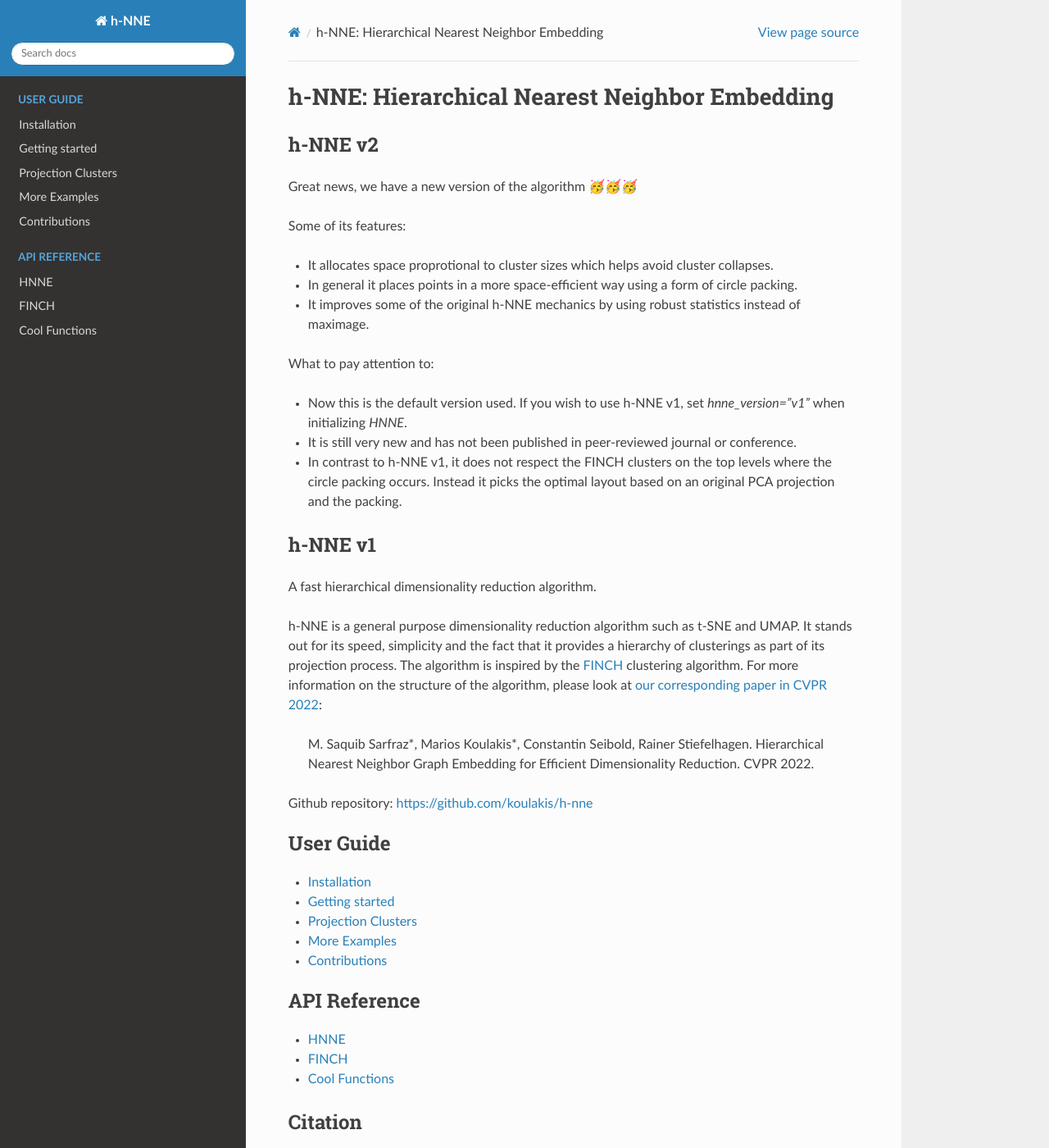
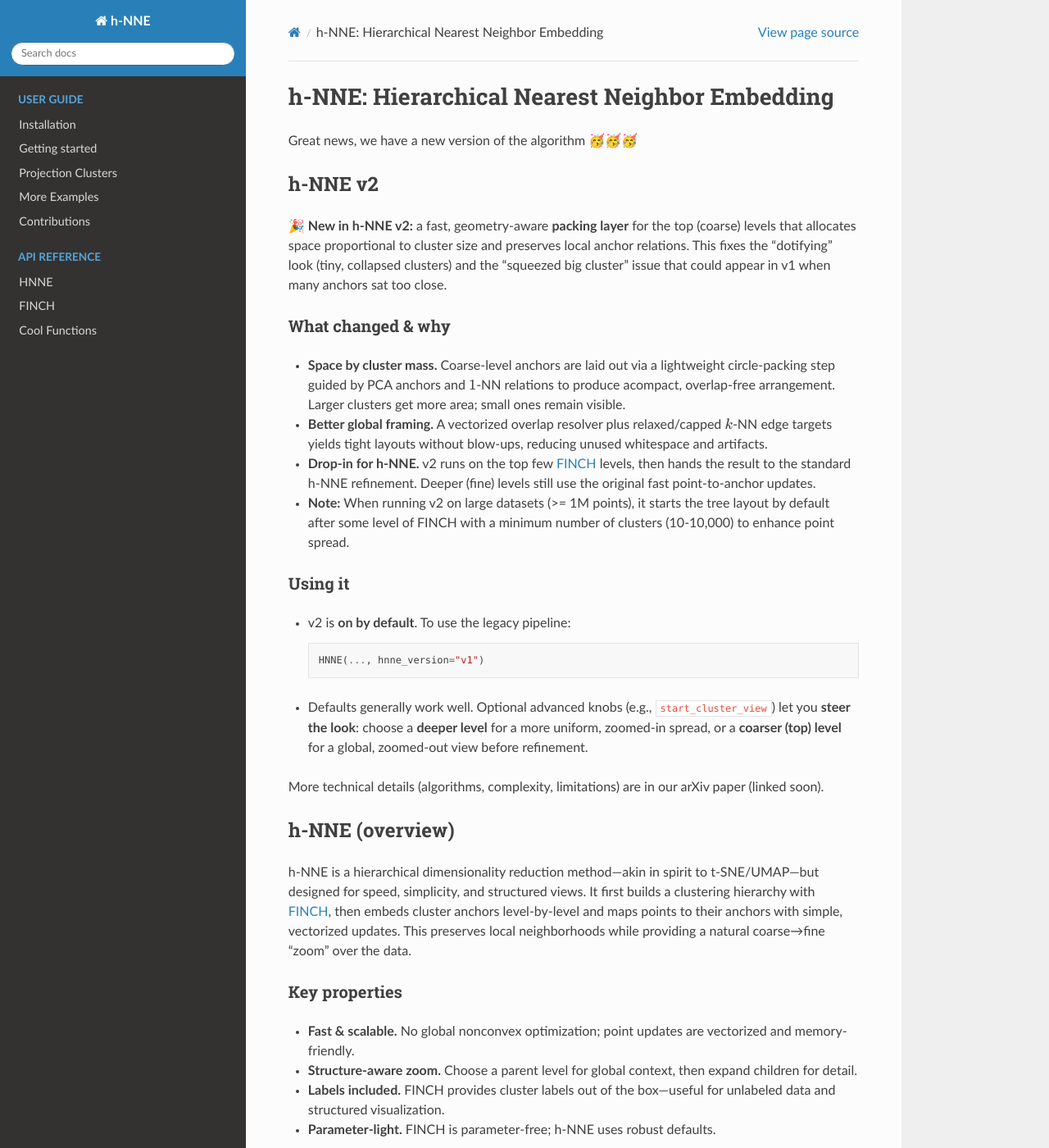
Before and after one commit to koulakis/h-nne, a Sphinx documentation site: the page built from docs/source/index.rst, in a window 1280 px wide and 1400 px high. Shown: the whole window at 82% size. Built offline with Sphinx 7.4.7 and the Read the Docs theme 3.1.0, drawn with Linux system fonts in a browser that asks for light colours; some of the changed text lies outside the part shown.

Commit message:
Update the docs.

```diff
--- a/README.rst
+++ b/README.rst
@@ -30,7 +30,7 @@ What changed & why
 - **Better global framing.** A vectorized overlap resolver plus relaxed/capped :math:`k`-NN edge targets yields tight layouts without blow-ups, reducing unused whitespace and artifacts.
 - **Drop-in for h-NNE.** v2 runs on the top few FINCH_ levels, then hands the result to the standard h-NNE refinement. Deeper (fine) levels still use the original fast point-to-anchor updates.
 
-- **Note:** When running v2 on large datasets (>= 1M points), it starts the tree layout by default after some level of FINCH with a minimum number of clusters (10-10,000) to enhance point spread. This means those first clusters are close to the intial PCA projections of their centroids thus the clusters of the FINCH tree above the h-nne starting level might be visually split.
+- **Note:** When running v2 on large datasets (>= 1M points), it starts the tree layout by default after some level of FINCH with a minimum number of clusters (10-10,000) to enhance point spread.
 
 Using it
 ~~~~~~~~
--- a/docs/source/index.rst
+++ b/docs/source/index.rst
@@ -7,37 +7,55 @@
 h-NNE: Hierarchical Nearest Neighbor Embedding
 ==============================================
 
---------
+Great news, we have a new version of the algorithm 🥳🥳🥳
+
+
 h-NNE v2
 --------
 
-Great news, we have a new version of the algorithm 🥳🥳🥳
+🎉 **New in h-NNE v2:** a fast, geometry-aware **packing layer** for the top (coarse) levels that allocates space proportional to cluster size and preserves local anchor relations. This fixes the “dotifying” look (tiny, collapsed clusters) and the “squeezed big cluster” issue that could appear in v1 when many anchors sat too close.
 
-Some of its features:
+What changed & why
+~~~~~~~~~~~~~~~~~~
 
-- It allocates space proprotional to cluster sizes which helps avoid cluster collapses.
-- In general it places points in a more space-efficient way using a form of circle packing.
-- It improves some of the original h-NNE mechanics by using robust statistics instead of maximage.
+- **Space by cluster mass.** Coarse-level anchors are laid out via a lightweight circle-packing step guided by PCA anchors and :math:`1`-NN relations to produce acompact, overlap-free arrangement. Larger clusters get more area; small ones remain visible.
+- **Better global framing.** A vectorized overlap resolver plus relaxed/capped :math:`k`-NN edge targets yields tight layouts without blow-ups, reducing unused whitespace and artifacts.
+- **Drop-in for h-NNE.** v2 runs on the top few FINCH_ levels, then hands the result to the standard h-NNE refinement. Deeper (fine) levels still use the original fast point-to-anchor updates.
 
-What to pay attention to:
+- **Note:** When running v2 on large datasets (>= 1M points), it starts the tree layout by default after some level of FINCH with a minimum number of clusters (10-10,000) to enhance point spread.
 
-- Now this is the default version used. If you wish to use h-NNE v1, set `hnne_version="v1"` when initializing `HNNE`.
-- It is still very new and has not been published in peer-reviewed journal or conference.
-- In contrast to h-NNE v1, it does not respect the FINCH clusters on the top levels where the circle packing occurs. Instead it picks the optimal layout based on an original PCA projection and the packing.
+Using it
+~~~~~~~~
 
---------
-h-NNE v1
---------
+- v2 is **on by default**. To use the legacy pipeline:
 
-A fast hierarchical dimensionality reduction algorithm.
+  .. code-block:: python
 
-h-NNE is a general purpose dimensionality reduction algorithm such as t-SNE and UMAP. It stands out for its speed,
-simplicity and the fact that it provides a hierarchy of clusterings as part of its projection process. The algorithm is
-inspired by the FINCH_ clustering algorithm. For more information on the structure of the algorithm, please look at `our
-corresponding paper in CVPR 2022`__:
+     HNNE(..., hnne_version="v1")
+
+- Defaults generally work well. Optional advanced knobs (e.g., ``start_cluster_view``) let you **steer the look**: choose a **deeper level** for a more uniform, zoomed-in spread, or a **coarser (top) level** for a global, zoomed-out view before refinement.
+
+More technical details (algorithms, complexity, limitations) are in our arXiv paper (linked soon).
+
+
+h-NNE (overview)
+----------------
+
+h-NNE is a hierarchical dimensionality reduction method—akin in spirit to t-SNE/UMAP—but designed for speed, simplicity, and structured views. It first builds a clustering hierarchy with FINCH_, then embeds cluster anchors level-by-level and maps points to their anchors with simple, vectorized updates. This preserves local neighborhoods while providing a natural coarse→fine “zoom” over the data.
+
+Key properties
+~~~~~~~~~~~~~~
+
+- **Fast & scalable.** No global nonconvex optimization; point updates are vectorized and memory-friendly.
+- **Structure-aware zoom.** Choose a parent level for global context, then expand children for detail.
+- **Labels included.** FINCH provides cluster labels out of the box—useful for unlabeled data and structured visualization.
+- **Parameter-light.** FINCH is parameter-free; h-NNE uses robust defaults.
+
+See our `corresponding CVPR 2022 paper`__ for the original algorithm and the arXiv addendum for the v2 packing layer.
+
 
   M. Saquib Sarfraz\*, Marios Koulakis\*, Constantin Seibold, Rainer Stiefelhagen.
-  Hierarchical Nearest Neighbor Graph Embedding for Efficient Dimensionality Reduction. CVPR 2022.
+  *Hierarchical Nearest Neighbor Graph Embedding for Efficient Dimensionality Reduction*. CVPR 2022.
 
 .. __: https://openaccess.thecvf.com/content/CVPR2022/papers/Sarfraz_Hierarchical_Nearest_Neighbor_Graph_Embedding_for_Efficient_Dimensionality_Reduction_CVPR_2022_paper.pdf
 
```
